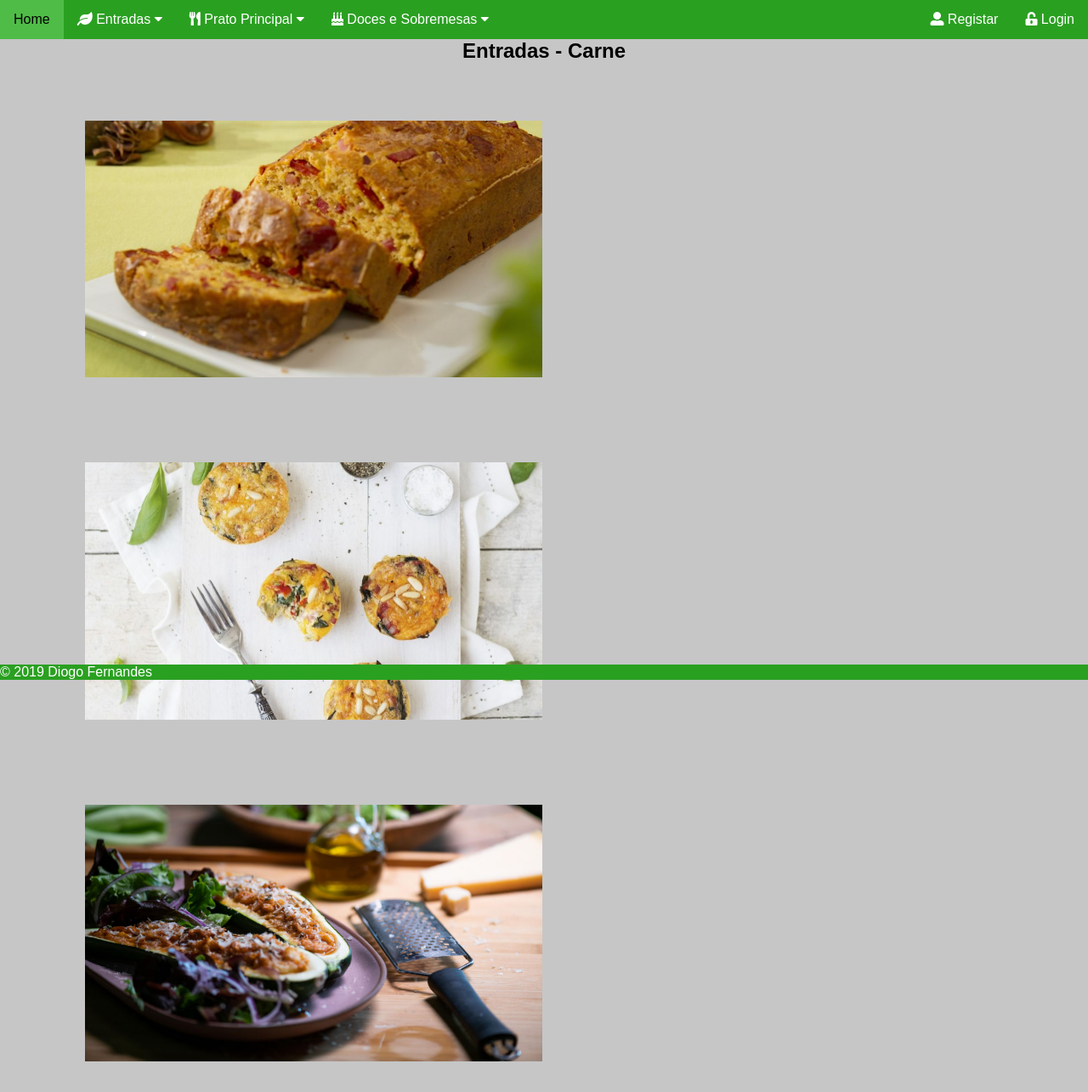
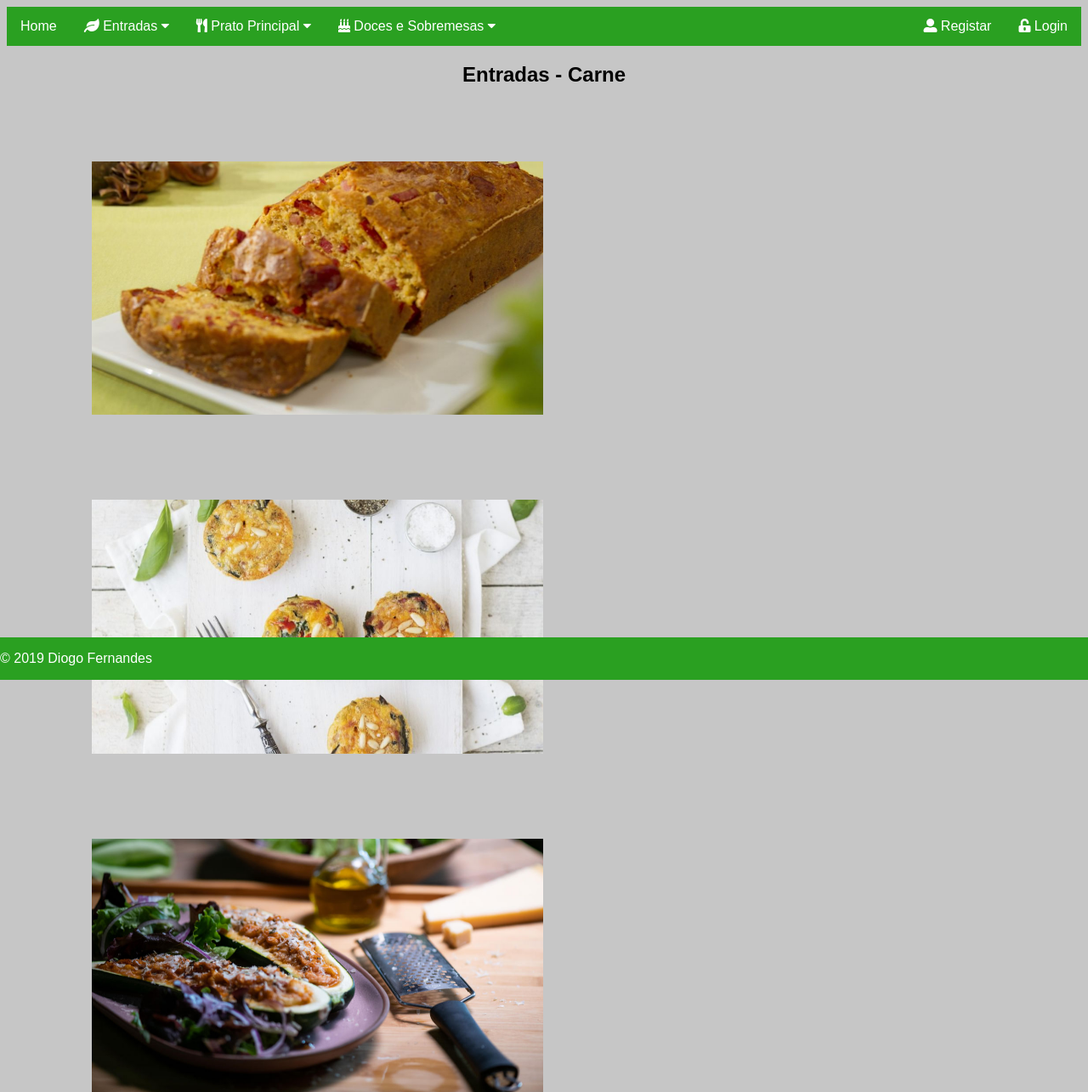
Before and after one commit to Lockmaster20/herokuT103, a Flask app: page /entradas_carne in a window 1280 px wide. Shown: the top 1285 px of the page at 85% size. Before the commit the page ends 1249 px from the top, so only its background shows below. Run offline with Flask 2, Linux system fonts and the light colour scheme; some libraries are stand-ins or nearby versions.

Commit message:
Com margem.

```diff
--- a/static/style.css
+++ b/static/style.css
@@ -9,10 +9,6 @@ h1,h2,h3,h4,h5,h6{
 }
 
 /* Test */
-
-* {
-  margin:0;
-}
 
 .column {
   float: left;
```
